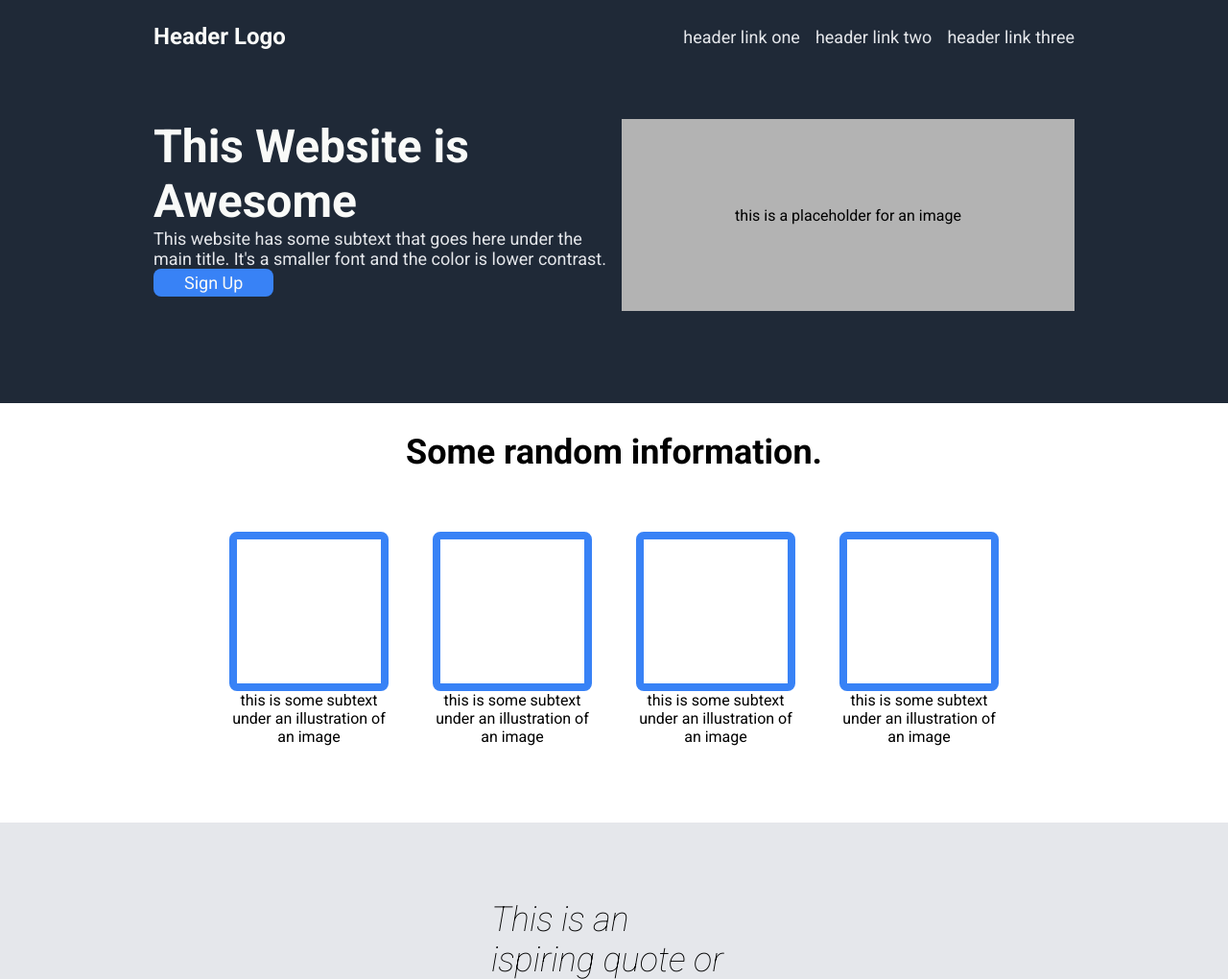
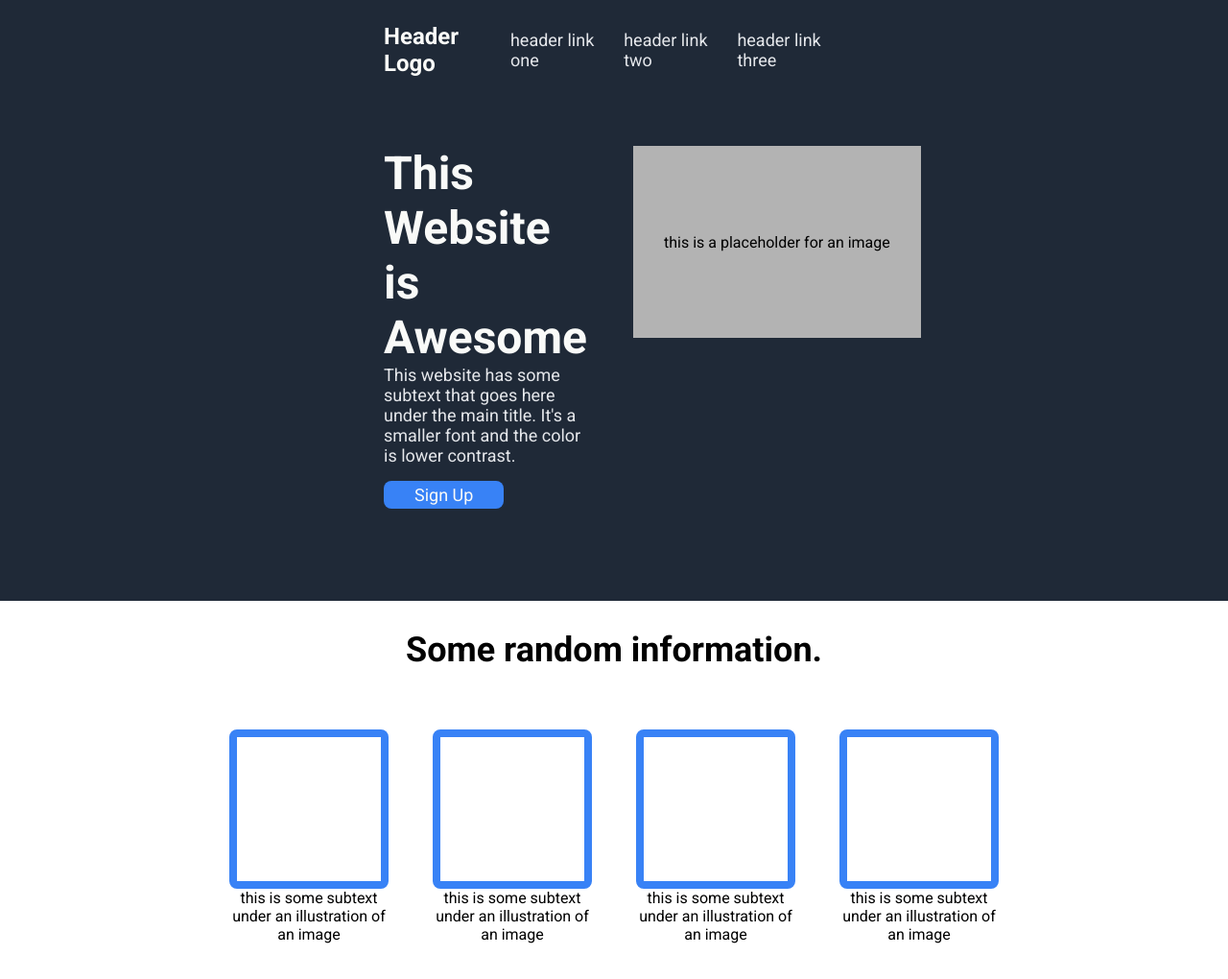
Before and after one commit to majkulmajkul/odin-landing-page, a plain HTML site: page index.html in a window 1280 px wide. Shown: the top 1020 px of the page at 96% size. Drawn offline with Linux system fonts and the light colour scheme.

Commit message:
Style of button

```diff
--- a/index.html
+++ b/index.html
@@ -30,7 +30,7 @@
               This website has some subtext that goes here under the main title.
               It's a smaller font and the color is lower contrast.
             </p>
-            <button class="blue-background size18 color-primary">
+            <button class="blue-background size18 color-primary margin1rem">
               Sign Up
             </button>
           </div>
--- a/styles.css
+++ b/styles.css
@@ -83,10 +83,14 @@ flex-direction: column;
     font-size: 48px;
 }
 
+.margin1rem{
+    margin-top: 1rem;
+}
+
 .first-container{
     flex-direction: column;
-    padding-left: 10rem;
-    padding-right: 10rem;
+    padding-left: 25rem;
+    padding-right: 25rem;
 }
 
 .first-container-first-row{
@@ -105,7 +109,7 @@ flex-direction: column;
     justify-content: space-between;
     align-items: flex-start;
     padding-bottom: 6rem;
-    gap: 1rem;
+    gap: 3rem;
 
 }
 
```
